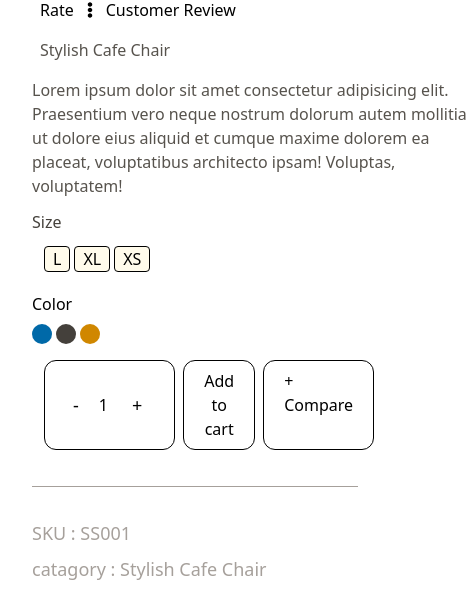
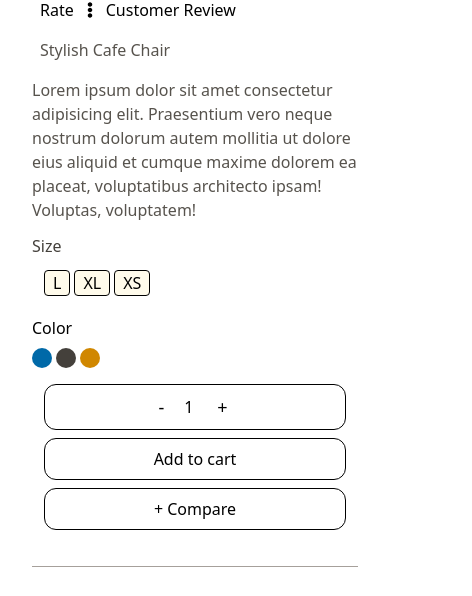
Before and after one commit to olaoluwajf/Furniro-Ecommerce, a React (Vite) app in the folder Farniture/: page /product/1 in a window 390 px wide. Shown: the part 940-1536 px from the top of the page, 472 px wide, since content can reach past the window. Built offline with nearby package versions, Linux system fonts and the light colour scheme.

Commit message:
Add some styling and responsiveness to productDetail component using tailwindcss

```diff
--- a/Farniture/src/Components/ProductDetail.jsx
+++ b/Farniture/src/Components/ProductDetail.jsx
@@ -43,19 +43,19 @@ const ProductDetail = () => {
       </div>
       <section className='flex flex-col xl:flex-row lg:flex-row gap-2 gap-x-5 p-5 justify-center  '>
         <div className='flex flex-col xl:flex-row lg:flex-row gap-3 gap-x-5 px-4 justify-center text-center' >
-          <div className='flex flex-row  gap-y-3 lg:flex-col xl:flex-col sm:gap-2 sm:py-2 '>
+          <div className='flex flex-row  gap-y-3 lg:flex-col xl:flex-col sm:gap-1  '>
 
             <img src={product.img} alt={product.name} className="w-30 p-4 h-30 object-cover border" />
             <img src={product.img} alt={product.name} className="w-30 p-4 h-30 object-cover border" />
             <img src={product.img} alt={product.name} className="w-30 p-4 h-30 object-cover border" />
           </div>
 
-          <div className='flex flex-col'>
+          <div className='flex flex-col lg:gap-1'>
             <img src={product.img} alt={product.name} className="w-full h-120 object-contain" />
           </div>
         </div>
 
-        <div className='fex flex-col p-3 text-start'>
+        <div className='fex flex-col p-3 text-start justify-center'>
           <h1 className="text-3xl  text-stone-800 py-2">{product.name}</h1>
           <h3 className="text-[17px] p-3 text-stone-400 font-semibold"> {product.price}</h3>
           <div className='flex flex-row items-center gap-2 px-2'>
@@ -68,7 +68,7 @@ const ProductDetail = () => {
 
           </div>
           <div>
-            <p className='w-110 lg:w-140  xl:w-160  md:w-80 items-center text-start text-stone-600 flex flex-col sm:text-center sm:justfiy-center xl:text-left'>{product.features} Lorem ipsum dolor sit amet consectetur adipisicing elit. Praesentium vero neque nostrum dolorum autem mollitia ut dolore eius aliquid et cumque maxime dolorem ea placeat, voluptatibus architecto ipsam! Voluptas, voluptatem!
+            <p className=' flex  text-left sm:w-80 lg:w-140  xl:w-160  md:w-80 items-center text-stone-600 flex-col sm:text-center sm:justfiy-center xl:text-left'>{product.features} Lorem ipsum dolor sit amet consectetur adipisicing elit. Praesentium vero neque nostrum dolorum autem mollitia ut dolore eius aliquid et cumque maxime dolorem ea placeat, voluptatibus architecto ipsam! Voluptas, voluptatem!
             </p>
           </div>
           <div className='flex flex-col py-3 gap-3'>
@@ -87,18 +87,18 @@ const ProductDetail = () => {
               <span className=' bg-yellow-600 p-[4px] rounded-4xl h-[20px] w-[20px]  '></span>
             </div>
           </div>
-          <div className='flex flex-row p-3 gap-2 py-4 mb-5'>
-            <button className='flex flex-row gap-3 border px-5 py-2 rounded-xl items-center'>
-              <span onClick={NumberDecrement} className='px-2 text-lg'>-</span>
+          <div className='flex flex-col lg:glex-row xl:flex-row p-3 gap-2 py-4 mb-5'>
+            <button className='flex flex-row gap-3 border px-5 py-2 text-center justify-center rounded-xl items-center '>
+              <span onClick={NumberDecrement} className='px-2 text-lg cursor-pointer rounded-xl hover:bg-amber-100'>-</span>
               <span>{number}</span>
-              <span onClick={NumberIncrement} className='px-3 text-lg'>+</span>
+              <span onClick={NumberIncrement} className='px-3 text-lg cursor-pointer hover:bg-amber-100 rounded-2xl'>+</span>
             </button>
 
-            <button className='border px-5 py-2 rounded-xl cursor-pointer hover:bg-amber-50'>
+            <button className='border px-5 py-2 rounded-xl cursor-pointer justify-center hover:bg-amber-50'>
               Add to cart
             </button>
 
-            <Link to='/Comparison' className='border px-5 py-2 rounded-xl cursor-pointer hover:bg-amber-50'>
+            <Link to='/Comparison' className='border px-5 py-2 justify-center text-center rounded-xl cursor-pointer hover:bg-amber-50'>
               + Compare
             </Link>
           </div>
```
